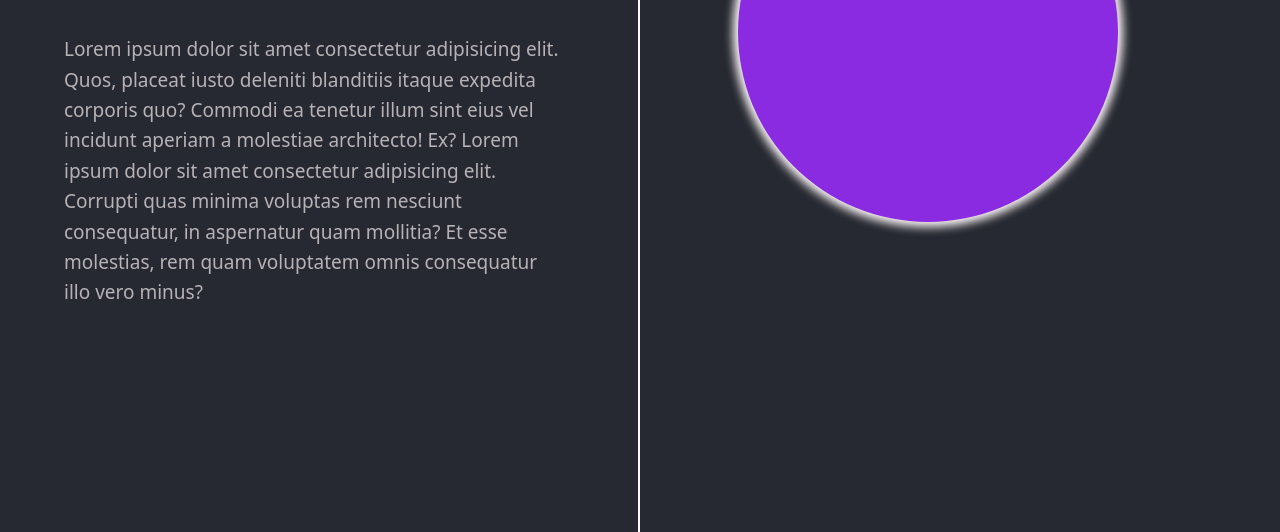
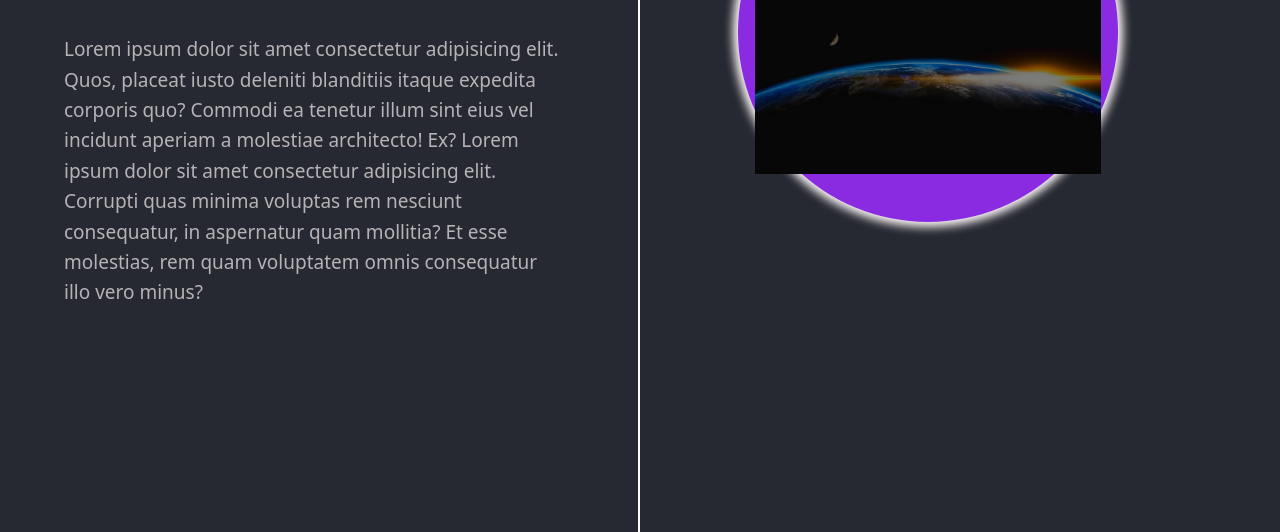
Before and after one commit to Ali0-nour/loding-page-nike, a plain HTML site: page index.html in a window 1280 px wide. Shown: the part 528-1060 px from the top of the page. Drawn offline with Linux system fonts and the light colour scheme; the site is published under a folder, as on GitHub Pages, so addresses that start at the root find nothing.

Commit message:
Update index.html

```diff
--- a/index.html
+++ b/index.html
@@ -38,7 +38,7 @@
             </p>
         </div>
         <div class="content-img">
-            <img src="/images/test-img.png" alt="">
+            <img src="./images/test-img.png" alt="">
             <div class="SIRCAL"></div>
         </div>
     </div>
```
